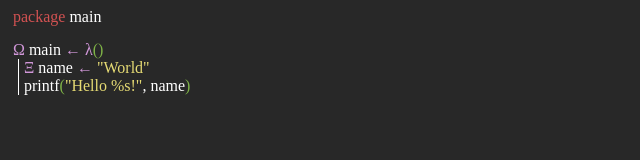
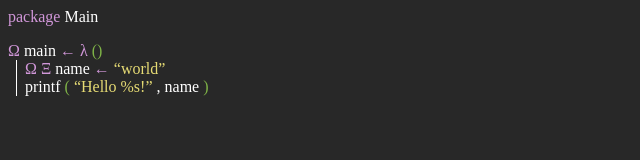
Before and after one commit to Laremere/winona-old, a plain HTML site: page index.html in a window 1280 px wide. Shown: the whole page, without its empty margins (0-640 px from the left). Drawn offline with Linux system fonts and the light colour scheme.

Commit message:
Named huff, new html tags

```diff
--- a/index.html
+++ b/index.html
@@ -1,24 +1,39 @@
 <!doctype html>
 <html>
 	<head>
-		<title>AST Example</title>
+		<title>huff</title>
 		<link rel="stylesheet" type="text/css" href="style.css">
 	</head>
 	<body>
-		<div class="container">
-			<div class="package">main</div>
-			<div class="function">
-				<span class="declare"><span class="token">main</span><span class="assign"></span><span class="functionDef"><span class="args"></span></span>
-				<div class="scope">
-					<div class="statement">
-						<span class="declare constant"><span class="token">name</span></span><span class="assign"><span class="string">World</span></span>
-					</div>
-					<div class="statement">
-						<span class="token">printf</span><span class="args"><span class="arg"><span class="string">Hello %s!</span></span><span class="arg"><span class="token">name</span></span></span>
-					</div>
-				</div>
-			</span>
-			</div>
-		</div>
+		<huff-pkg>
+			<huff-pkgName>Main</huff-pkgName>
+
+			<huff-stmt>
+				<huff-declare/>
+				<huff-token>main</huff-token>
+				<huff-assign/>
+				<huff-func/>
+				<huff-args></huff-args>
+				<huff-scope>
+					<huff-stmt>
+						<huff-declare/><huff-const/>
+						<huff-token>name</huff-token>
+						<huff-assign/>
+						<huff-string>world</huff-string>
+					</huff-stmt>
+					<huff-stmt>
+						<huff-token>printf</huff-token>
+						<huff-args>
+							<huff-arg>
+								<huff-string>Hello %s!</huff-string>
+							</huff-arg>
+							<huff-arg>
+								<huff-token>name</huff-token>
+							</huff-arg>
+						</huff-args>
+					<huff-stmt>
+				</huff-scope>
+			</huff-stmt>
+		</huff-pkg>
 	</body>
 </html>
--- a/style.css
+++ b/style.css
@@ -1,68 +1,76 @@
-.scope {
-	border-left-style: solid;
-	border-left-width: 1px;
-	padding-left: 5px;
-	margin-left: 5px;
+huff-pkg > *:not(:first-child) {
+	padding-top: 1em;
 }
 
-.container {
-	margin: 5px;
+huff-pkgName {
+	display: block;
 }
 
-.function {
-	padding-top: 15px;
+huff-pkgName::before{
+	content: "package ";
+	color: #D197D9;
 }
 
+huff-stmt {
+	display: block;
+}
 
-.declare::before {
+huff-declare::before {
 	content: "Ω ";
 	color: #D197D9;
 }
-.constant::before {
+
+huff-const::before {
 	content: "Ξ ";
 	color: #D197D9;
 }
-.functionDef::before {
+
+huff-string {
+	color: #E6DB74;
+}
+
+huff-string::before {
+	content: open-quote;
+}
+
+huff-string::after {
+	content: close-quote;
+}
+
+huff-scope {
+	display: block;
+	border-left-style: solid;
+	border-left-width: 1px;
+	padding-left: 0.5em;
+	margin-left: 0.5em;
+}
+
+huff-args::before{
+	content: "(";
+	color: #7FB347;
+}
+
+huff-args::after{
+	content: ")";
+	color: #7FB347;
+}
+
+huff-assign::before {
+	content: " ← ";
+	color: #D197D9;
+}
+
+huff-func::before {
 	content: " λ";
 	color: #D197D9;
 }
 
-.args::before{
-	content: "(";
-	color: #7FB347;
-}
-
-.args::after{
-	content: ")";
-	color: #7FB347;
-}
-
-.assign::before {
-	content: " ← ";
-	color: #D197D9;
-}
-
-.package::before{
-	content: "package ";
-	color: #D25252;
-}
-
-
-.string::before {
-	content: '"';
-}
-.string::after {
-	content: '"';
-}
-.arg:not(:first-child)::before{
+huff-arg:not(:first-child)::before{
 	content: ", ";
 }
 
-.string {
-	color: #E6DB74;
-}
-
 body {
+	white-space-collapsing: discard;
 	background-color: #282828;
 	color: white;
 }
```
